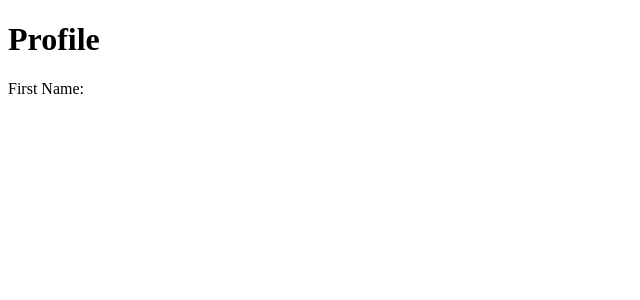
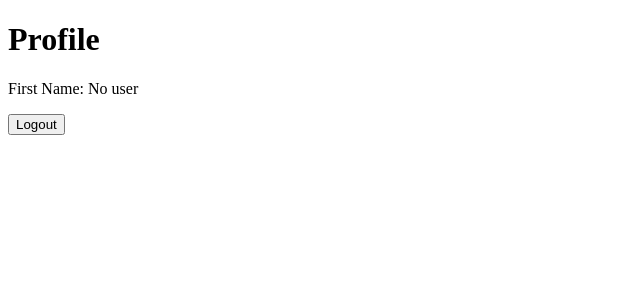
Before and after one commit to tinsaye-simeneh/telegram-oauth, a Next.js app: page /Profile in a window 1280 px wide. Shown: the top 300 px of the page, without its empty margins (0-640 px from the left). Built offline with nearby package versions, Linux system fonts and the light colour scheme.

Commit message:
fix: handling logout and profile page bug

```diff
--- a/pages/Profile.tsx
+++ b/pages/Profile.tsx
@@ -1,8 +1,18 @@
-function Profile(user: { first_name: string }) {
+function Profile() {
+  const user = localStorage.getItem("user");
+
   return (
     <div>
       <h1>Profile</h1>
-      <p>First Name: {user.first_name}</p>
+      <p>First Name: {user ? JSON.parse(user).first_name : "No user"}</p>
+      <button
+        onClick={() => {
+          localStorage.removeItem("token");
+          window.location.href = "/";
+        }}
+      >
+        Logout
+      </button>
     </div>
   );
 }
--- a/pages/index.tsx
+++ b/pages/index.tsx
@@ -14,7 +14,7 @@ export default function Home() {
       cornerRadius={20}
       onAuthCallback={(user) => {
         console.log(user);
-        return <Profile first_name={user.first_name} />;
+        localStorage.setItem("user", JSON.stringify(user));
       }}
       requestAccess={"write"}
     />
```
